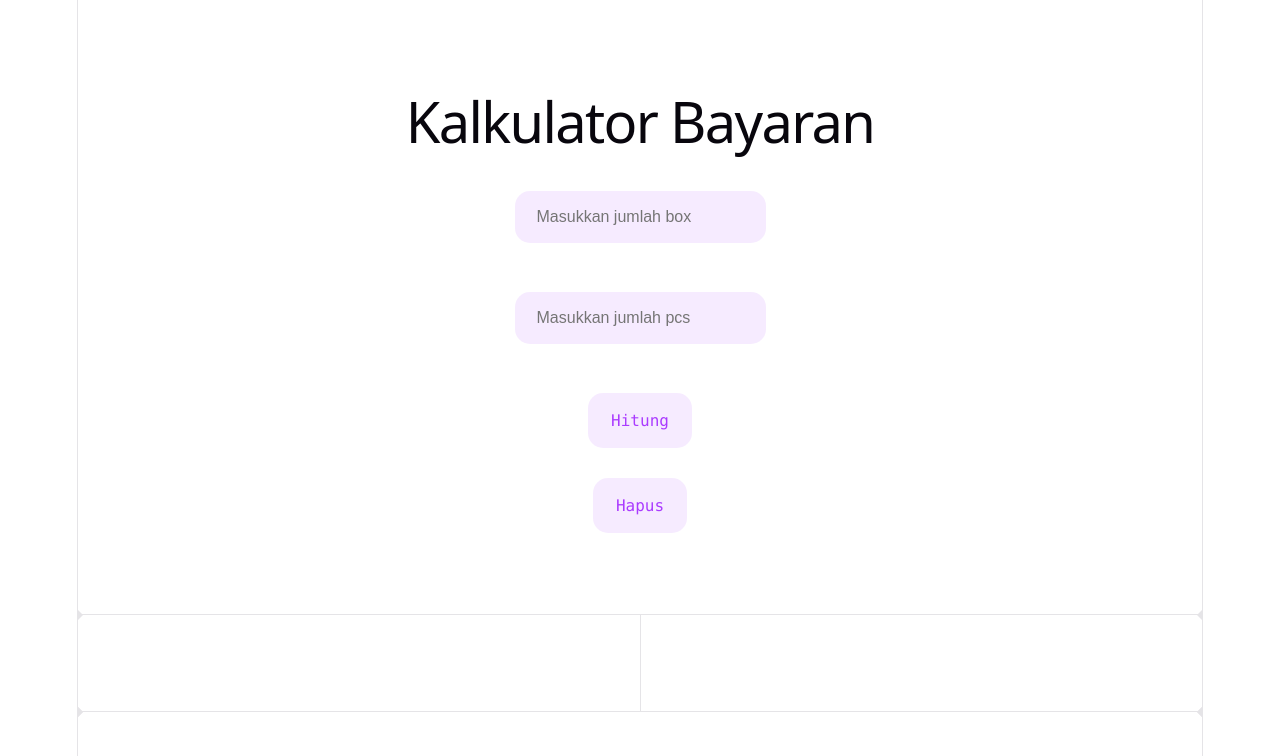
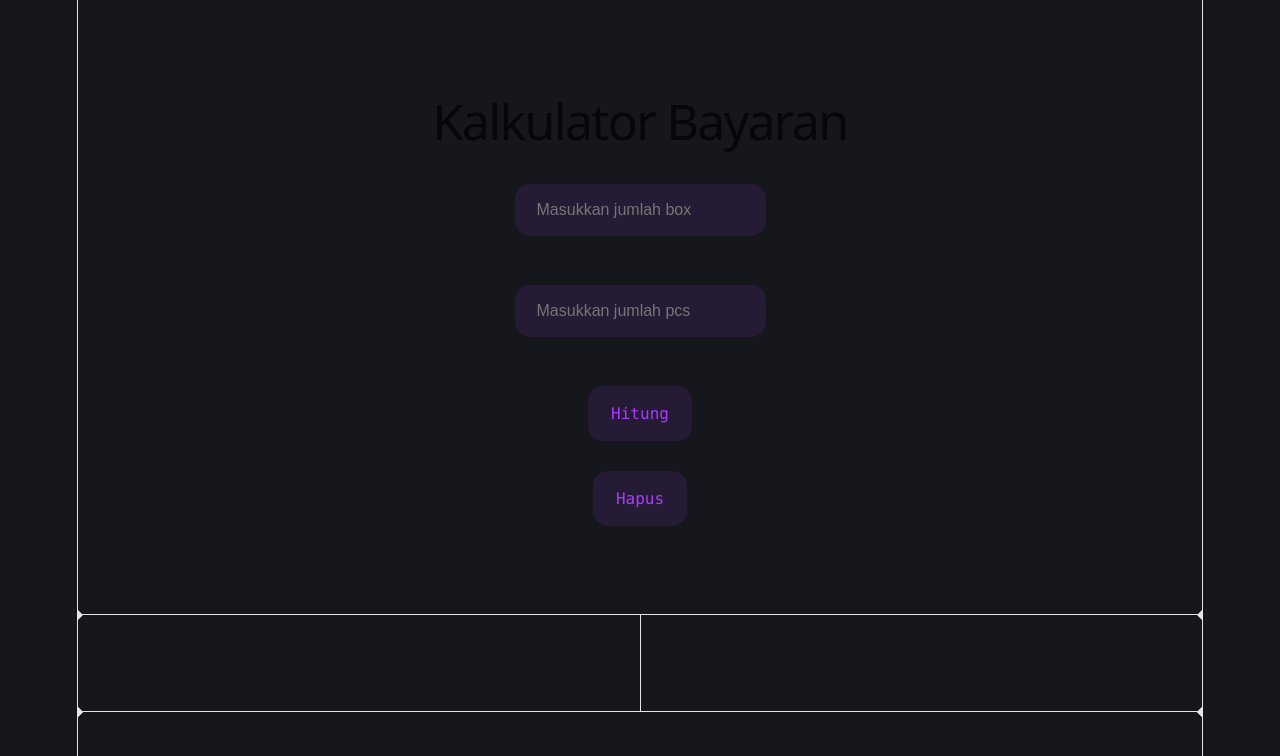
Before and after one commit to AbidinHasan/UpdateKalcVue, a Vue app: page / in a window 1280 px wide. Shown: the top 756 px of the page. Built offline with nearby package versions, Linux system fonts and the light colour scheme.

Commit message:
perbaikan

```diff
--- a/index.html
+++ b/index.html
@@ -9,7 +9,7 @@
     <meta property="og:title" content="Kalkulator Bayaran" />
     <meta property="og:description" content="Berapa bayaranmu hari ini ?" />
     <meta property="og:type" content="website" />
-    <meta property="og:url" content="https://kiranara.onrender.com/" />
+    <meta property="og:url" content="https://kiranara.netlify.app/" />
     <meta
       property="og:image"
       content="https://ik.imagekit.io/galleryBiden/foto/spongebob-bacod.jpg?updatedAt=1749007787790"
--- a/src/style.css
+++ b/src/style.css
@@ -1,7 +1,7 @@
 :root {
   --text: #6b6375;
   --text-h: #08060d;
-  --bg: #fff;
+  --bg: #16171d;
   --border: #e5e4e7;
   --code-bg: #f4f3ec;
   --accent: #aa3bff;
@@ -12,7 +12,9 @@
     rgba(0, 0, 0, 0.1) 0 10px 15px -3px, rgba(0, 0, 0, 0.05) 0 4px 6px -2px;
 
   --sans: system-ui, "Segoe UI", Roboto, sans-serif;
-  --heading: system-ui, "Segoe UI", Roboto, sans-serif;
+  --heading:
+    ui-sans-serif, system-ui, -apple-system, "Segoe UI", Roboto,
+    "Helvetica Neue", Arial, sans-serif;
   --mono: ui-monospace, Consolas, monospace;
 
   font: 18px/145% var(--sans);
@@ -62,12 +64,13 @@ h2 {
 }
 
 h1 {
-  font-size: 56px;
+  font-size: 30px;
   letter-spacing: -1.68px;
   margin: 32px 0;
-  @media (max-width: 1024px) {
-    font-size: 36px;
-    margin: 20px 0;
+  @media (min-width: 450px) {
+    font-size: 50px;
+    margin: 10px 0;
+    padding: 15px 5px;
   }
 }
 h2 {
```
